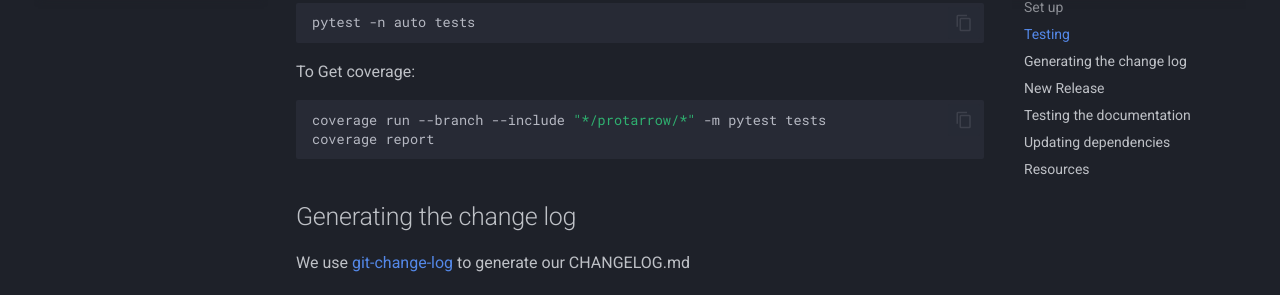
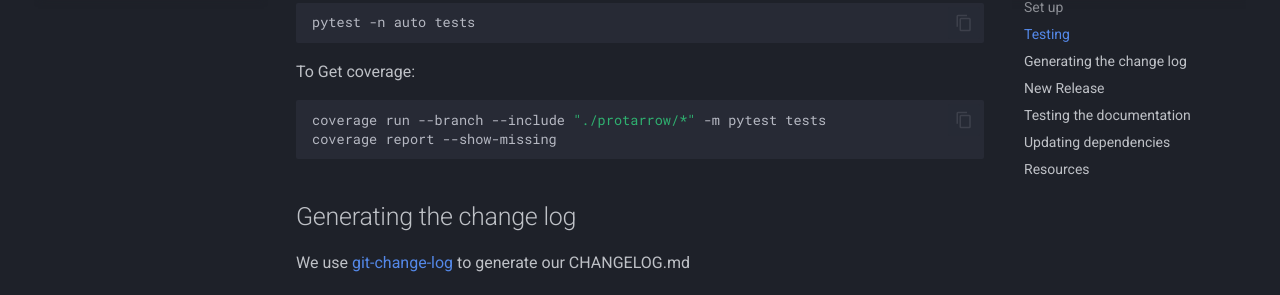
Before and after one commit to tradewelltech/protarrow, an MkDocs documentation site: the page built from docs/development.md, in a window 1280 px wide and 900 px high, scrolled down 481 px. Shown: the part 149-444 px from the top of the window. Built offline with MkDocs 1.6.1 and Material for MkDocs 9.7.7, drawn with Linux system fonts in a browser that asks for light colours; comment, search, counter and statistics services are not loaded.

Commit message:
add latest depencies

````diff
--- a/.pre-commit-config.yaml
+++ b/.pre-commit-config.yaml
@@ -8,8 +8,8 @@
       - id: check-yaml
       - id: end-of-file-fixer
       - id: mixed-line-ending
-  - repo: https://github.com/ambv/black
-    rev: 23.1.0
+  - repo: https://github.com/psf/black
+    rev: 23.9.1
     hooks:
     - id: black
       name: black (python)
@@ -24,7 +24,7 @@
       - id: ruff
         args: [--fix, --exit-non-zero-on-fix]
   - repo: https://github.com/PyCQA/bandit
-    rev: 1.7.4
+    rev: 1.7.5
     hooks:
       - id: bandit
         additional_dependencies:
--- a/docs/development.md
+++ b/docs/development.md
@@ -26,15 +26,15 @@
 
 To Get coverage:
 ```shell
-coverage run --branch --include "*/protarrow/*" -m pytest tests
-coverage report
+coverage run --branch --include "./protarrow/*" -m pytest tests
+coverage report --show-missing
 ```
 
 ## Generating the change log
 
 We use [git-change-log](https://pawamoy.github.io/git-changelog/usage/) to generate our CHANGELOG.md
 
-Please follow the [basic convention](https://pawamoy.github.io/git-changelog/usage/#basic-convention) for  commit message.
+Please follow the [basic convention](https://pawamoy.github.io/git-changelog/usage/#basic-convention) for commit message.
 
 To update the change log, run:
 ```shell
@@ -66,7 +66,7 @@
 ## Updating dependencies
 
 - For the repo `poetry lock`
-- For the doc: `(cd docs/; pip-compile ./requirements.in  > ./requirements.txt)`
+- For the doc: `(cd docs/; pip-compile ./requirements.in > ./requirements.txt)`
 
 ## Resources
 
--- a/docs/requirements.txt
+++ b/docs/requirements.txt
@@ -94,7 +94,7 @@
     # via mkdocs-material
 six==1.16.0
     # via python-dateutil
-urllib3==2.0.4
+urllib3==2.0.5
     # via requests
 watchdog==3.0.0
     # via mkdocs
````
Also changed, not shown: 1 other file.
